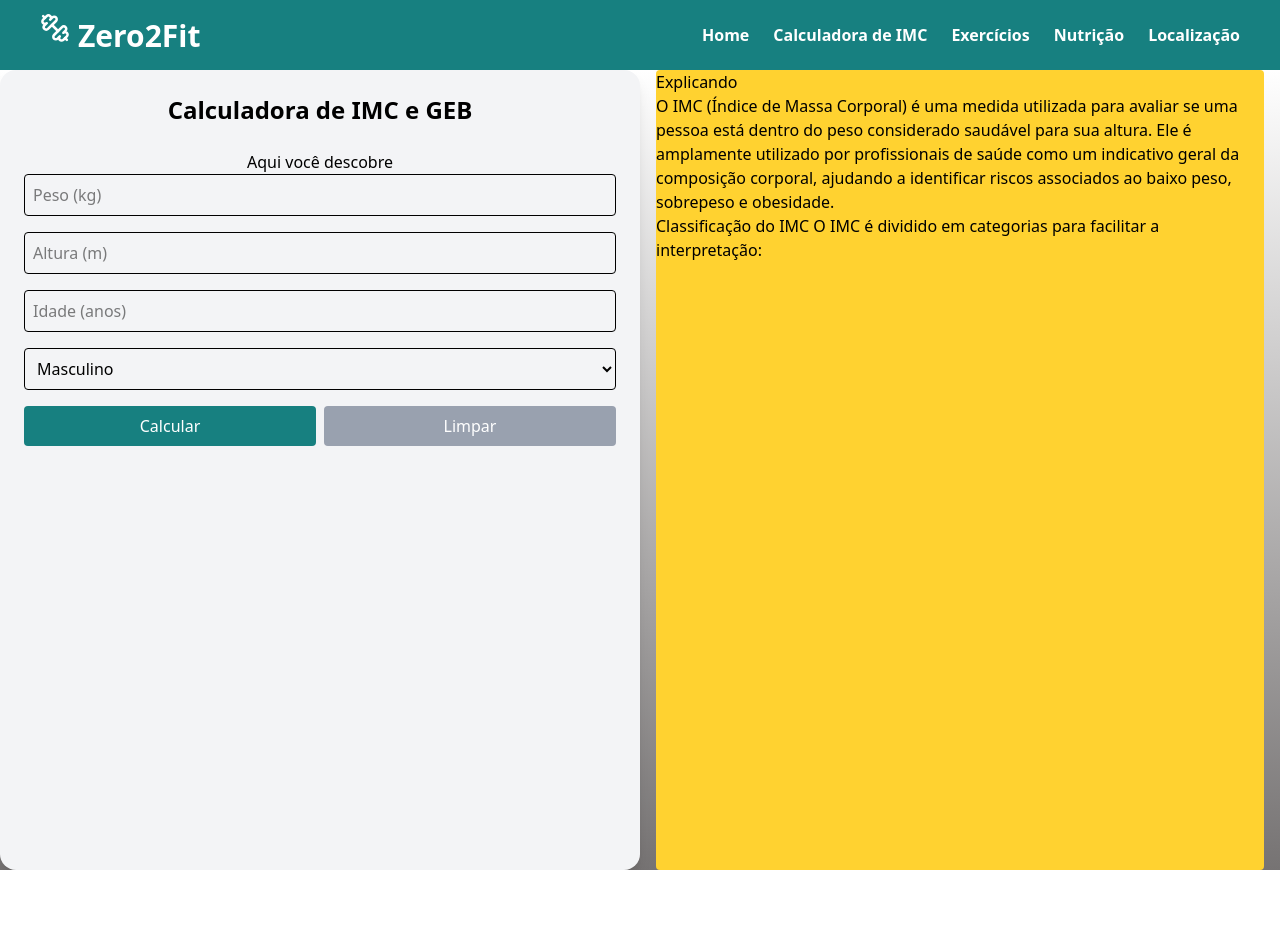
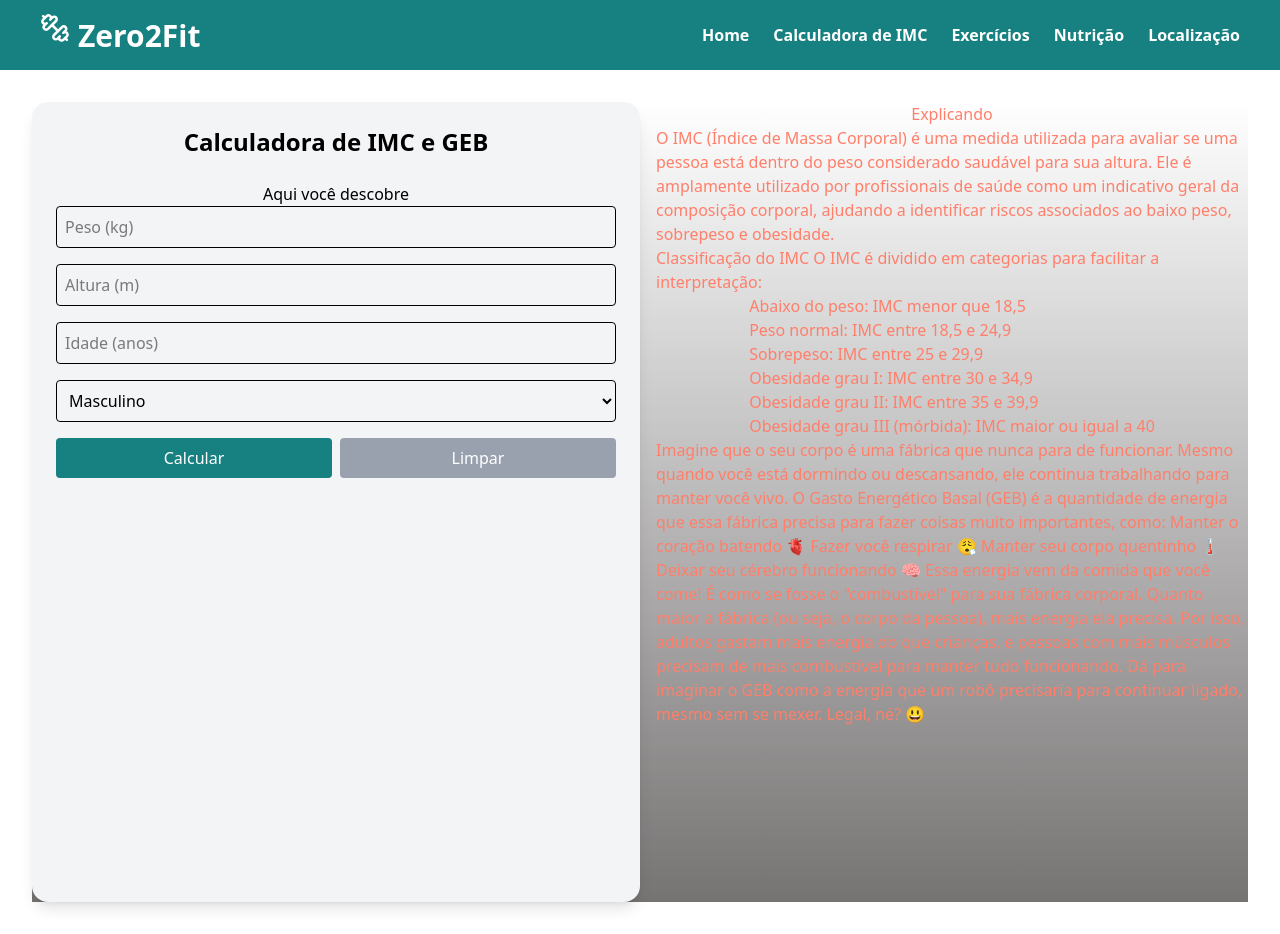
Before and after one commit to hudsonmartins08/zero2fit, a Next.js app: page /FormularioImcGeb in a window 1280 px wide. Before the commit the page ends 870 px from the top, so only its background shows below. Built offline with nearby package versions, Linux system fonts and the light colour scheme.

Commit message:
atualiza

```diff
--- a/src/pages/FormularioImcGeb/index.jsx
+++ b/src/pages/FormularioImcGeb/index.jsx
@@ -93,7 +93,7 @@ export default function CalculadoraSaude() {
 
   return (
     <PageWrapper>
-     <section className=" flex gap-4 bg-gradient-to-t from-[#767373] to-[#151110]w-full h-screen">
+     <section className=" flex gap-4 bg-gradient-to-t from-[#767373] to-[#151110]w-full h-screen m-8">
       <div
         className={`max-w-1/2 max-h-auto p-6 rounded-2xl shadow-lg ${corFundo}`}
       >
@@ -188,7 +188,7 @@ export default function CalculadoraSaude() {
           )}
         </div>
       </div>
-      <div className=" bg-amber-300 w-1/2 rounded">
+      <div className="  w-1/2 rounded-2xl flex flex-col items-center justify-top text-[#FF7F6A] ">
         <h1>Explicando</h1>
         <p>O IMC (Índice de Massa Corporal) é uma medida utilizada para
           avaliar se uma pessoa está dentro
@@ -202,24 +202,30 @@ export default function CalculadoraSaude() {
           <p>Classificação do IMC
             O IMC é dividido em categorias para facilitar a interpretação:
           </p>
+            <ul>
+              <li>Abaixo do peso: IMC menor que 18,5</li>
+              <li>Peso normal: IMC entre 18,5 e 24,9</li>
+              <li>Sobrepeso: IMC entre 25 e 29,9</li>
+              <li>Obesidade grau I: IMC entre 30 e 34,9</li>
+              <li>Obesidade grau II: IMC entre 35 e 39,9</li>
+              <li>Obesidade grau III (mórbida): IMC maior ou igual a 40</li>
+            </ul>
 
+            <p>
+              Imagine que o seu corpo é uma fábrica que nunca para de funcionar. Mesmo quando você está dormindo ou descansando,
+              ele continua trabalhando para manter você vivo. O Gasto Energético Basal (GEB) é a quantidade de energia que essa
+              fábrica precisa para fazer coisas muito importantes, como:
+              Manter o coração batendo 🫀
+              Fazer você respirar 😮‍💨
+              Manter seu corpo quentinho 🌡️
+              Deixar seu cérebro funcionando 🧠
+              Essa energia vem da comida que você come! É como se fosse o "combustível"
+              para sua fábrica corporal. Quanto maior a fábrica (ou seja, o corpo da pessoa), mais energia ela precisa. Por isso,
+              adultos gastam mais energia do que crianças, e pessoas com mais músculos precisam de mais combustível para manter tudo funcionando.
+              Dá para imaginar o GEB como a energia que um robô precisaria para continuar ligado, mesmo sem se mexer. Legal, né? 😃
+            </p>
       </div>
-      <table>
-        <thead>
-          <tr>
-            <th>
 
-            </th>
-          </tr>
-        </thead>
-        <tbody>
-          <tr>
-            <td>
-
-            </td>
-          </tr>
-        </tbody>
-      </table>
     </section>
     </PageWrapper>
   );
```
